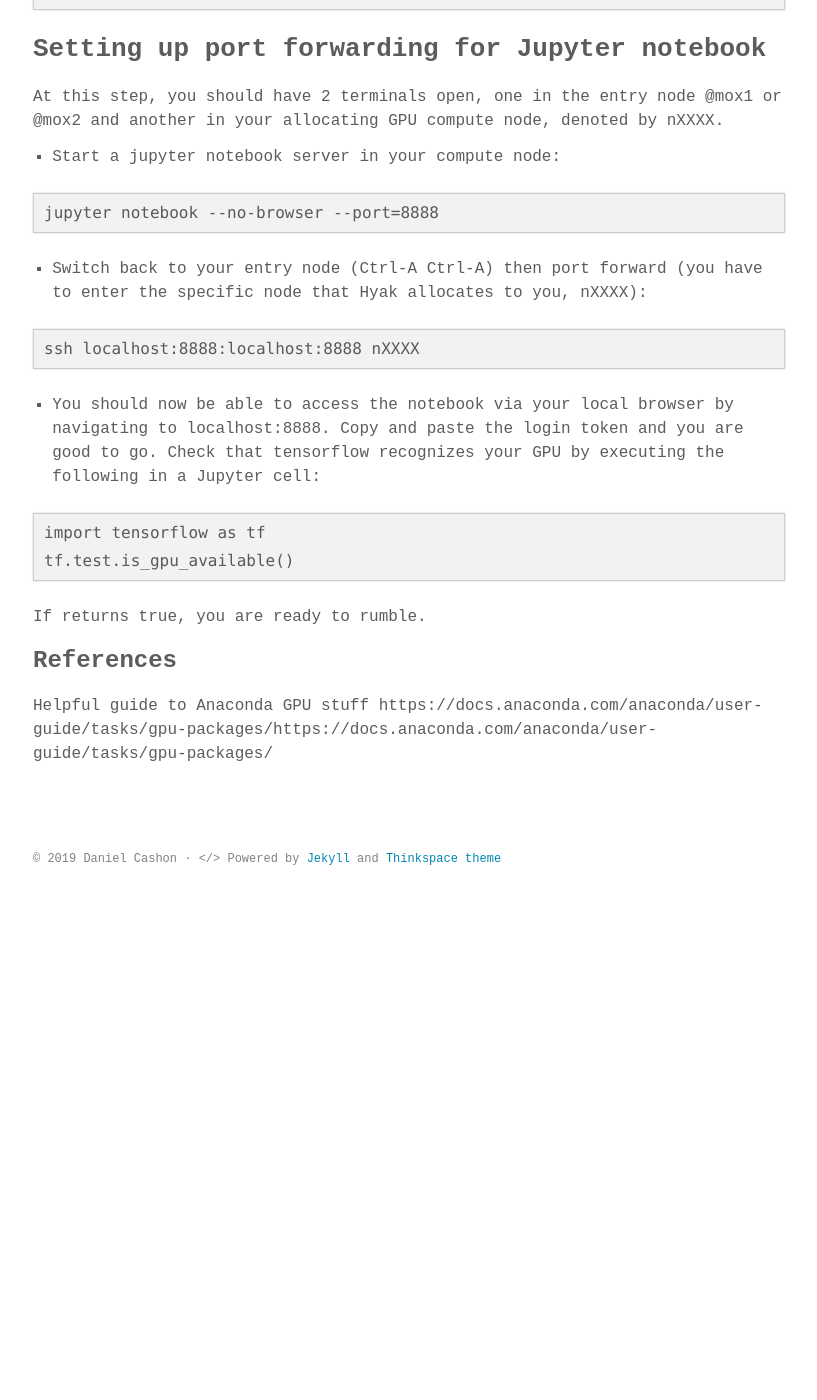
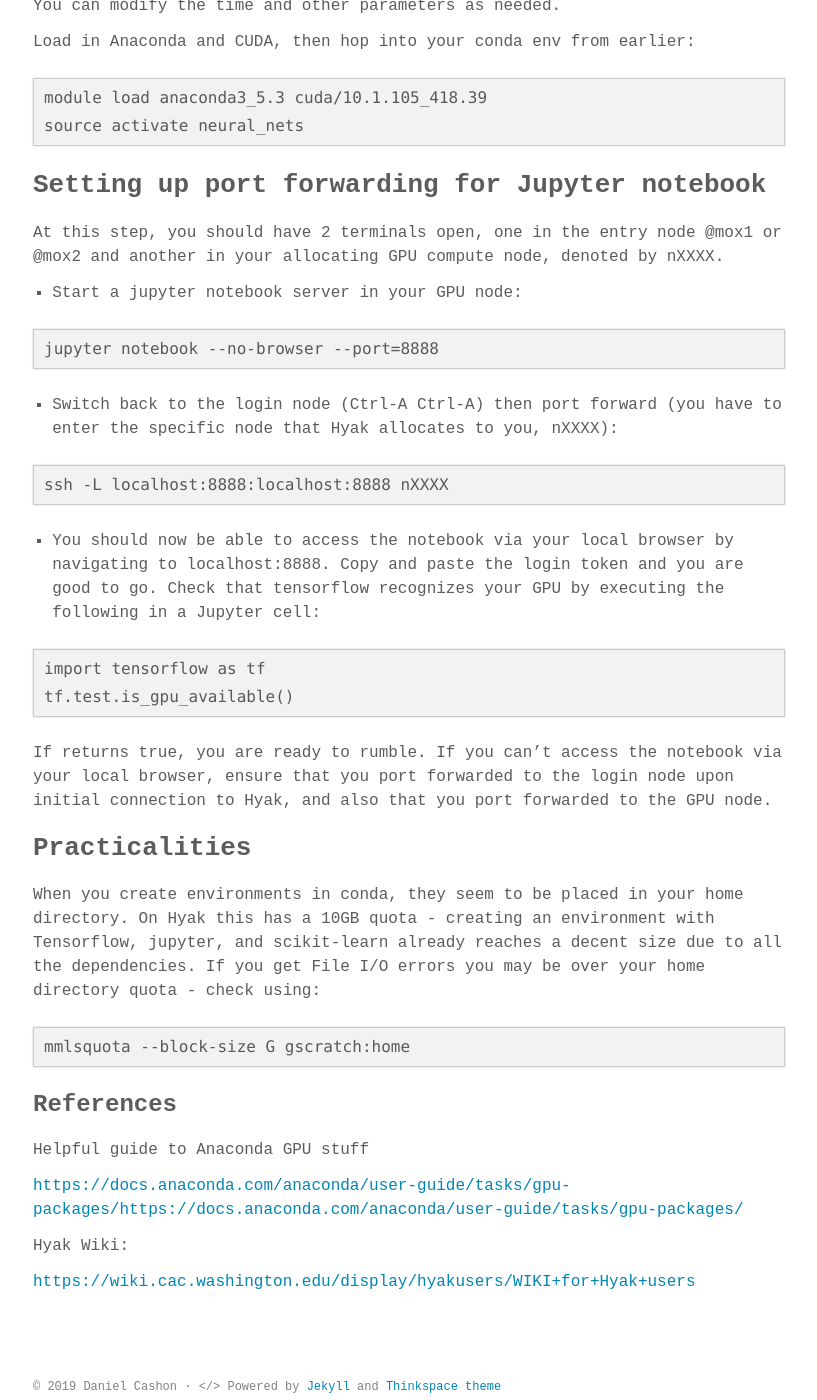
Before and after one commit to dcashon/dcashon.github.io, a Jekyll site: the page built from _posts/2019-04-27-guide_to_tensorflow_on_UW_hyak.md, in a window 1280 px wide and 1400 px high, scrolled down 1540 px. Shown: the whole window, without its empty margins (231-1048 px from the left). Built offline with Jekyll 4.4.1, drawn with Linux system fonts in a browser that asks for light colours; some web fonts are replaced; before the commit the page ends 2456 px from its top, so only the background shows below that; some of the changed text lies outside the part shown.

Commit message:
Update 2019-04-27-guide_to_tensorflow_on_UW_hyak.md

```diff
--- a/_posts/2019-04-27-guide_to_tensorflow_on_UW_hyak.md
+++ b/_posts/2019-04-27-guide_to_tensorflow_on_UW_hyak.md
@@ -11,6 +11,12 @@ Via STF, UW students get free access to GPU resources (NVIDIA Tesla P100s) on Hy
 <http://students.washington.edu/hpcc/>
 
 ## Setting up your Python environment
+
+On initial connection, forward the usual Jupyter Notebook local port to the login node - connect to Hyak using:
+
+~~~~
+ssh -L localhost:8888:localhost:8888 $USERNAME@mox.hyak.uw.edu
+~~~~
 
 Go ahead and set up your environment on a normal interactive node. It seems the GPU nodes have issues with internet connection.
 
@@ -59,7 +65,7 @@ srun -p stf-int-gpu -A stf --nodes=1 --mem=120G  --time=1:00:00 --gres=gpu:P100:
 
 You can modify the time and other parameters as needed.
 
-Hop into your conda env and get CUDA:
+Load in Anaconda and CUDA, then hop into your conda env from earlier:
 ~~~~
 module load anaconda3_5.3 cuda/10.1.105_418.39
 source activate neural_nets
@@ -68,16 +74,16 @@ source activate neural_nets
 ## Setting up port forwarding for Jupyter notebook
 At this step, you should have 2 terminals open, one in the entry node @mox1 or @mox2 and another in your allocating GPU compute node, denoted by nXXXX.
 
-1. Start a jupyter notebook server in your compute node:
+1. Start a jupyter notebook server in your GPU node:
 
 ~~~~
 jupyter notebook --no-browser --port=8888
 ~~~~
 
-2. Switch back to your entry node (Ctrl-A Ctrl-A) then port forward (you have to enter the specific node that Hyak allocates to you, nXXXX):
+2. Switch back to the login node (Ctrl-A Ctrl-A) then port forward (you have to enter the specific node that Hyak allocates to you, nXXXX):
 
 ~~~~
-ssh localhost:8888:localhost:8888 nXXXX
+ssh -L localhost:8888:localhost:8888 nXXXX
 ~~~~
 
 3. You should now be able to access the notebook via your local browser by navigating to localhost:8888. Copy and paste the login token and you are good to go. Check that tensorflow recognizes your GPU by executing the following in a Jupyter cell:
@@ -87,11 +93,23 @@ import tensorflow as tf
 tf.test.is_gpu_available()
 ~~~~
 
-If returns true, you are ready to rumble.
+If returns true, you are ready to rumble. If you can't access the notebook via your local browser, ensure that you port forwarded to the login node upon initial connection to Hyak, and also that you port forwarded to the GPU node.
+
+## Practicalities
+When you create environments in conda, they seem to be placed in your home directory. On Hyak this has a 10GB quota - creating an environment with Tensorflow, jupyter, and scikit-learn already reaches a decent size due to all the dependencies. If you get File I/O errors you may be over your home directory quota - check using:
+
+~~~~
+mmlsquota --block-size G gscratch:home
+~~~~
 
 
 
 
 ### References
 Helpful guide to Anaconda GPU stuff
-https://docs.anaconda.com/anaconda/user-guide/tasks/gpu-packages/https://docs.anaconda.com/anaconda/user-guide/tasks/gpu-packages/
+
+<https://docs.anaconda.com/anaconda/user-guide/tasks/gpu-packages/https://docs.anaconda.com/anaconda/user-guide/tasks/gpu-packages/>
+
+Hyak Wiki:
+
+<https://wiki.cac.washington.edu/display/hyakusers/WIKI+for+Hyak+users>
```
